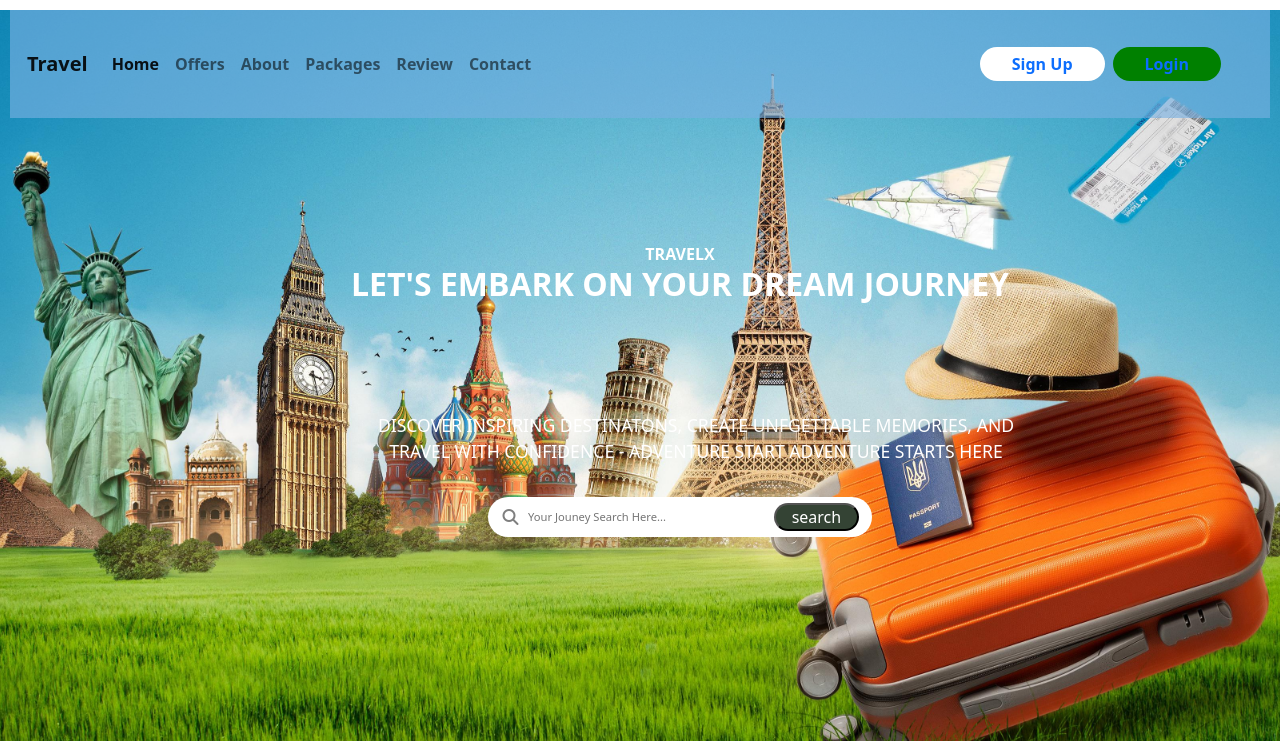
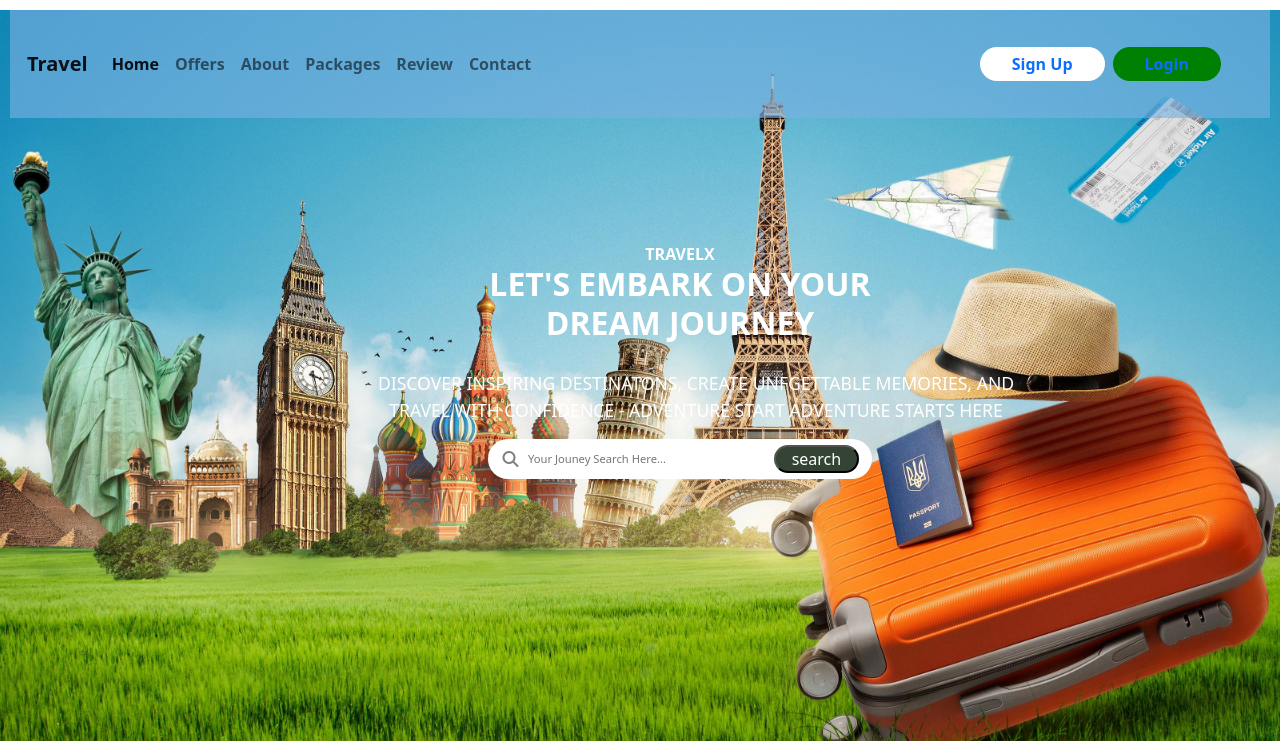
Before and after one commit to patildipa/WebDeveloper_project, a website: page Travel_Project/index.html in a window 1280 px wide. Shown: the top 741 px of the page. Drawn offline with nearby package versions, Linux system fonts and the light colour scheme.

Commit message:
changes in css and html file

```diff
--- a/Travel_Project/css/style.css
+++ b/Travel_Project/css/style.css
@@ -87,7 +87,7 @@ height: 100%;
     text-align: center;
     font-weight: bold;
     font-size:2rem;
-    /* max-width: 50rem; */
+     max-width: 30rem;
     color:white;
     margin-right:15rem;
 }
@@ -97,12 +97,13 @@ height: 100%;
     font-weight: 300;
     margin-right:15rem;
     /* line-height: 1.2; */
-    margin-bottom: 2rem;
+    margin-bottom: 6rem;
     color:white;
     max-width:40rem;
     margin-left: 20rem;
     font-size:1.1rem;
     margin-left:2rem;
+    margin-top:-5rem;
 
 }
 .home-content .search{
@@ -117,6 +118,7 @@ height: 100%;
    padding:.3rem;
    align-items:center;
    margin-right:15rem;
+   margin-top:-5rem;
 
 }
 .home-content .search i{
@@ -181,3 +183,6 @@ height: 100%;
 }
 
 /* Media section start here */
+@media(max-width:1020px){
+
+}
```
